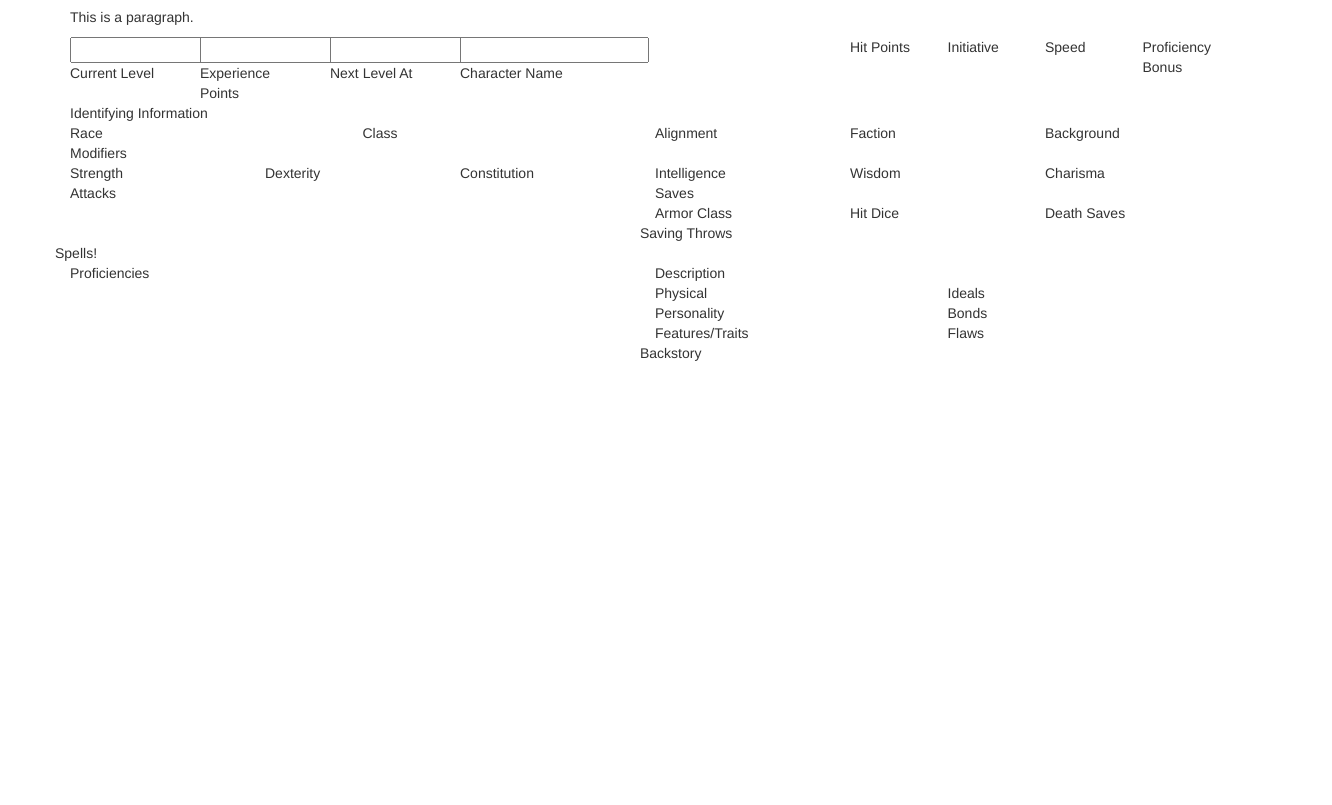
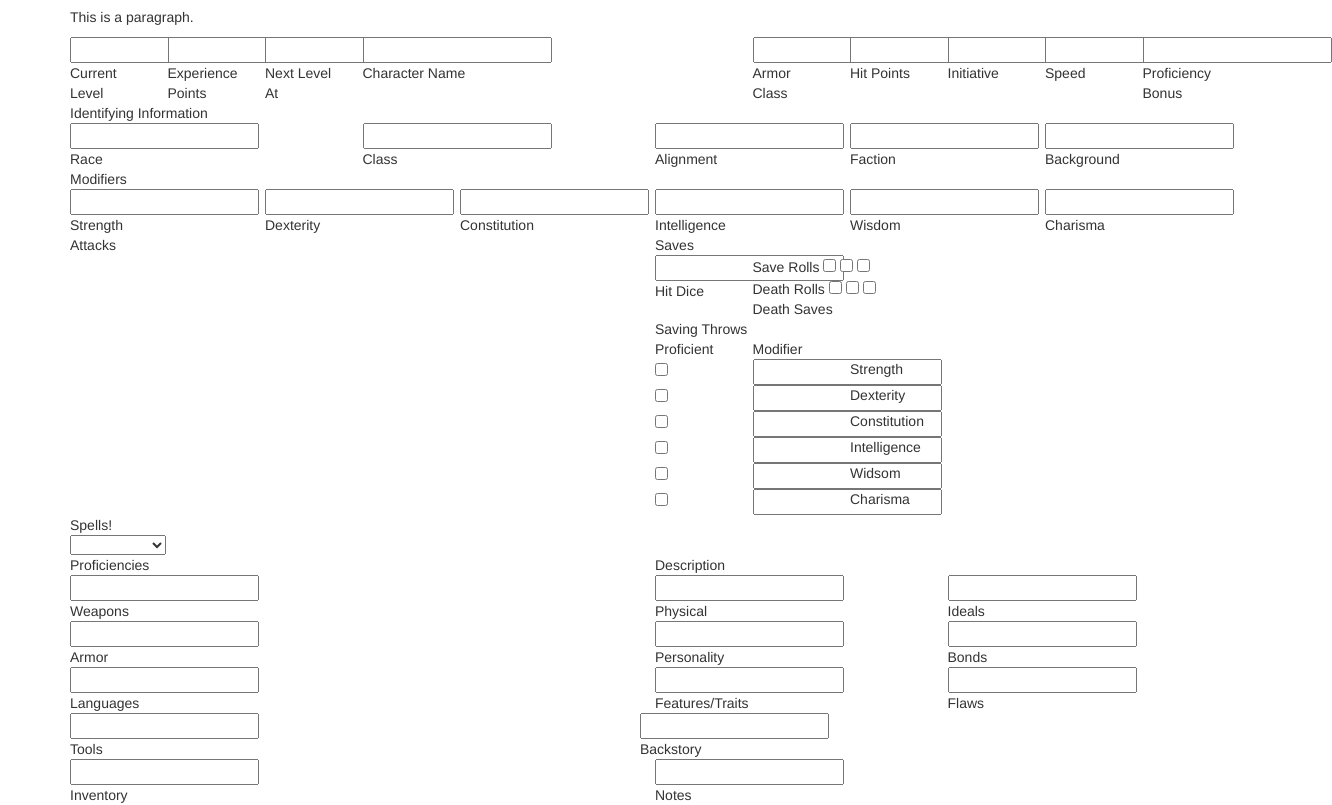
Before and after one commit to tcnelson/dnd, a plain HTML site: page index.html in a window 1280 px wide. Shown: the part 63-868 px from the top of the page, 1332 px wide, since content can reach past the window. Before the commit the page ends 800 px from the top, so only its background shows below. Drawn offline with Linux system fonts and the light colour scheme.

Commit message:
added some html and a doge favicon

```diff
--- a/index.html
+++ b/index.html
@@ -2,6 +2,7 @@
 <html>
 <head>
 <title>Page Title</title>
+	<link rel="shortcut icon" type="image/x-icon" href="favicon.ico">
 	<link rel="stylesheet" type="text/css" href="bower_components/bootstrap/dist/css/bootstrap.css">
 	<link rel="stylesheet" type="text/css" href="css/site.css">
 
@@ -17,44 +18,44 @@
 
 	<div class="row">
 
-		<div class="col-md-4">
-			<div class="row">
-				<div class="col-md-4">
+		<div class="col-md-1">
 			<input type="text" id="currentLevel" value="" readonly="">
 			Current Level
 		</div>
-				<div class="col-md-4">
+		<div class="col-md-1">
 			<input type="text" id="currentLevel" value="">
 			Experience Points
 		</div>
-				<div class="col-md-4">
+		<div class="col-md-1">
 			<input type="text" id="currentLevel" value="">
 			Next Level At
-				</div>
-			</div>
 		</div>
 
 		<div class="col-md-4">
 			<input type="text"><br>
 			Character Name
 		</div>
-
-		<div class="col-md-4">
-			<div class="row">
-				<div class="col-md-3">
+		<div class="col-md-1">
+			<input type="text"><br>
+			Armor Class
+		</div>
+		<div class="col-md-1">
+			<input type="text"><br>
 			Hit Points
 		</div>
-				<div class="col-md-3">
+		<div class="col-md-1">
+			<input type="text" readonly=""><br>
 			Initiative
 		</div>
-				<div class="col-md-3">
+		<div class="col-md-1">
+			<input type="text"><br>
 			Speed
 		</div>
-				<div class="col-md-3">
+		<div class="col-md-1">
+			<input type="text" readonly=""><br>
 			Proficiency Bonus
 		</div>
-			</div>
-		</div>
+
 
 	</div>
 
@@ -63,18 +64,23 @@
 			Identifying Information
 			<div class="row">
 				<div class="col-md-3">
+					<input type="text"><br>
 					Race
 				</div>
 				<div class="col-md-3">
+					<input type="text"><br>
 					Class
 				</div>
 				<div class="col-md-2">
+					<input type="text"><br>
 					Alignment
 				</div>
 				<div class="col-md-2">
+					<input type="text"><br>
 					Faction
 				</div>
 				<div class="col-md-2">
+					<input type="text"><br>
 					Background
 				</div>
 			</div>
@@ -86,21 +92,27 @@
 			Modifiers
 			<div class="row">
 				<div class="col-md-2">
+					<input type="text"><br>
 					Strength
 				</div>
 				<div class="col-md-2">
+					<input type="text"><br>
 					Dexterity
 				</div>
 				<div class="col-md-2">
+					<input type="text"><br>
 					Constitution
 				</div>
 				<div class="col-md-2">
+					<input type="text"><br>
 					Intelligence
 				</div>
 				<div class="col-md-2">
+					<input type="text"><br>
 					Wisdom
 				</div>
 				<div class="col-md-2">
+					<input type="text"><br>
 					Charisma
 				</div>
 			</div>
@@ -114,59 +126,192 @@
 		<div class="col-md-6">
 			Saves
 			<div class="row">
-				<div class="col-md-4">
-					Armor Class
-				</div>
-				<div class="col-md-4">
+				<div class="col-md-2">
+					<input type="text"><br>
 					Hit Dice
 				</div>
 				<div class="col-md-4">
+					<div class="row">
+						<div class="col-md-12">
+							Save Rolls
+							<input type="checkbox" name="" value="">
+							<input type="checkbox" name="" value="">
+							<input type="checkbox" name="" value="">
+						</div>
+						<div class="col-md-12">
+							Death Rolls
+							<input type="checkbox" name="" value="">
+							<input type="checkbox" name="" value="">
+							<input type="checkbox" name="" value="">
+						</div>
+					</div>
 					Death Saves
 				</div>
 			</div>
 			<div class="row">
+				<div class="col-md-12">
 					Saving Throws
+				</div>
+			</div>
+			<div class="row">
+				<div class="col-md-2">
+					Proficient
+				</div>
+				<div class="col-md-2">
+					Modifier
+				</div>
+				<div class="col-md-8">
+				</div>
+			</div>
+			<div class="row">
+				<div class="col-md-2">
+					<input type="checkbox">
+				</div>
+				<div class="col-md-2">
+					<input type="text" name="" value="" readonly="">
+				</div>
+				<div class="col-md-8">
+					Strength
+				</div>
+			</div>
+			<div class="row">
+				<div class="col-md-2">
+					<input type="checkbox">
+				</div>
+				<div class="col-md-2">
+					<input type="text" name="" value="" readonly="">
+				</div>
+				<div class="col-md-8">
+					Dexterity
+				</div>
+			</div>
+			<div class="row">
+				<div class="col-md-2">
+					<input type="checkbox">
+				</div>
+				<div class="col-md-2">
+					<input type="text" name="" value="" readonly="">
+				</div>
+				<div class="col-md-8">
+					Constitution
+				</div>
+			</div>
+			<div class="row">
+				<div class="col-md-2">
+					<input type="checkbox">
+				</div>
+				<div class="col-md-2">
+					<input type="text" name="" value="" readonly="">
+				</div>
+				<div class="col-md-8">
+					Intelligence
+				</div>
+			</div>
+			<div class="row">
+				<div class="col-md-2">
+					<input type="checkbox">
+				</div>
+				<div class="col-md-2">
+					<input type="text" name="" value="" readonly="">
+				</div>
+				<div class="col-md-8">
+					Widsom
+				</div>
+			</div>
+			<div class="row">
+				<div class="col-md-2">
+					<input type="checkbox">
+				</div>
+				<div class="col-md-2">
+					<input type="text" name="" value="" readonly="">
+				</div>
+				<div class="col-md-8">
+					Charisma
+				</div>
 			</div>
 		</div>
 	</div>
 
 	<div class="row">
+		<div class="col-md-12">
+			<div class="row">
+				<div class="col-md-12">
 					Spells!
+				</div>
+			</div>
+			<div class="row">
+		<div class="col-md-4">
+			<select name="">
+				<option value=""></option>
+				<option value="">Strength</option>
+				<option value="">Dexterity</option>
+				<option value="">Constitution</option>
+				<option value="">Intelligence</option>
+				<option value="">Wisdom</option>
+				<option value="">Charisma</option>
+			</select>
+		</div>
 	</div>
 
 	<div class="row">
 		<div class="col-md-6">
-			Proficiencies
+			Proficiencies<br>
+			<input type="text" name="" value=""><br>
+			Weapons<br>
+			<input type="text" name="" value=""><br>
+			Armor<br>
+			<input type="text" name="" value=""><br>
+			Languages<br>
+			<input type="text" name="" value=""><br>
+			Tools<br>
 		</div>
 		<div class="col-md-6">
 			Description
 			<div class="row">
 				<div class="col-md-6">
+					<input type="text" name="" value=""><br>
 					Physical
 				</div>
 				<div class="col-md-6">
+					<input type="text" name="" value=""><br>
 					Ideals
 				</div>
 			</div>
 			<div class="row">
 				<div class="col-md-6">
+					<input type="text" name="" value=""><br>
 					Personality
 				</div>
 				<div class="col-md-6">
+					<input type="text" name="" value=""><br>
 					Bonds
 				</div>
 			</div>
 			<div class="row">
 				<div class="col-md-6">
+					<input type="text" name="" value=""><br>
 					Features/Traits
 				</div>
 				<div class="col-md-6">
+					<input type="text" name="" value=""><br>
 					Flaws
 				</div>
 			</div>
 			<div class="row">
+				<input type="text" name="" value=""><br>
 				Backstory
 			</div>
+		</div>
+	</div>
+
+	<div class="row">
+		<div class="col-md-6">
+			<input type="text" name="" value=""><br>
+			Inventory
+		</div>
+		<div class="col-md-6">
+			<input type="text" name="" value=""><br>
+			Notes
 		</div>
 	</div>
 
```
Also changed, not shown: favicon.ico (added). Lines whose indentation alone changed are shown as unchanged.
